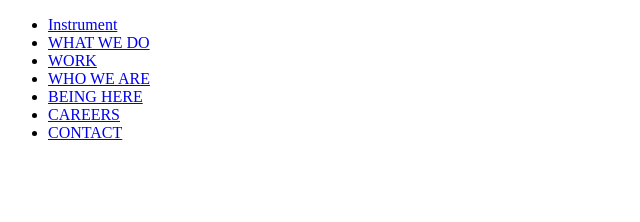
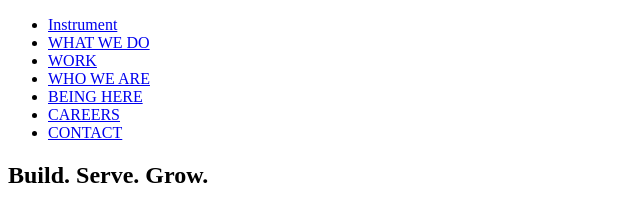
Before and after one commit to smh7210/instrument, a plain HTML site: page index.html in a window 1280 px wide. Shown: the whole page, without its empty margins (0-640 px from the left). Drawn offline with Linux system fonts and the light colour scheme.

Commit message:
added h1 to header

```diff
--- a/index.html
+++ b/index.html
@@ -20,7 +20,11 @@
             </ul>
         </nav>
     </header>
-    <main></main>
+    <main>
+        <section>
+            <h1>Build. Serve. Grow.</h1>
+        </section>
+    </main>
     <footer></footer>
 </body>
 </html>
```
